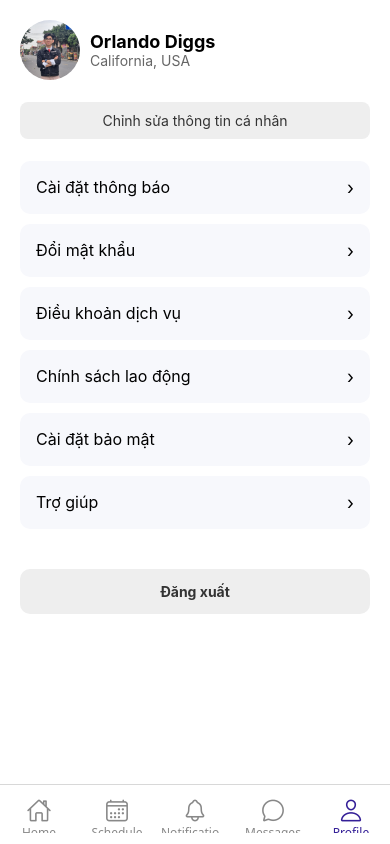
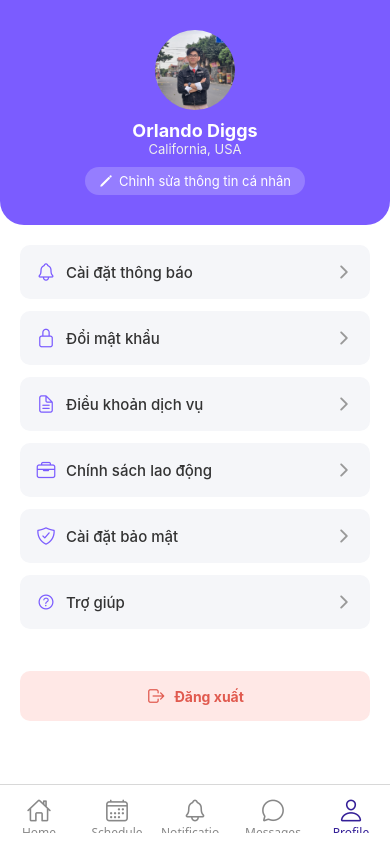
Before and after one commit to to-ten-hoang/FE_MAD_V2, a React Native app: screen /Profile in a window 390 px wide. Built offline with nearby package versions, Linux system fonts and the light colour scheme.

Commit message:
fix profile

```diff
--- a/package.json
+++ b/package.json
@@ -22,7 +22,8 @@
     "react-native-reanimated": "~3.16.1",
     "react-native-safe-area-context": "4.12.0",
     "react-native-screens": "~4.4.0",
-    "react-native-vector-icons": "^10.2.0"
+    "react-native-vector-icons": "^10.2.0",
+    "expo-linear-gradient": "~14.0.2"
   },
   "devDependencies": {
     "@babel/core": "^7.25.2",
--- a/screens/Profile/ProfileScreen.tsx
+++ b/screens/Profile/ProfileScreen.tsx
@@ -4,6 +4,7 @@ import {
 } from 'react-native';
 import { SafeAreaView } from 'react-native-safe-area-context';
 import { useNavigation } from '@react-navigation/native';
+import { Ionicons } from '@expo/vector-icons';
 import LogoutModal from './LogoutModal';
 
 const ProfileScreen = () => {
@@ -12,29 +13,32 @@ const ProfileScreen = () => {
 
   return (
     <SafeAreaView style={{ flex: 1, backgroundColor: '#fff' }}>
-      <ScrollView style={styles.container}>
-        <View style={styles.header}>
+      <ScrollView>
+        {/* Header Cover */}
+        <View style={styles.headerCover}>
           <Image source={require('../../assets/images/avatar.jpg')} style={styles.avatar} />
-          <View>
-            <Text style={styles.name}>Orlando Diggs</Text>
-            <Text style={styles.location}>California, USA</Text>
-          </View>
+          <Text style={styles.name}>Orlando Diggs</Text>
+          <Text style={styles.location}>California, USA</Text>
+
+          <TouchableOpacity style={styles.editButton} onPress={() => navigation.navigate('EditProfile')}>
+            <Ionicons name="pencil" size={14} color="#fff" />
+            <Text style={styles.editText}>Chỉnh sửa thông tin cá nhân</Text>
+          </TouchableOpacity>
         </View>
 
-        <TouchableOpacity style={styles.editButton} onPress={() => navigation.navigate('EditProfile')}>
-          <Text style={styles.editText}>Chỉnh sửa thông tin cá nhân</Text>
-        </TouchableOpacity>
-
+        {/* Menu */}
         <View style={styles.menu}>
-          <Item title="Cài đặt thông báo" onPress={() => navigation.navigate('NotificationSettings')} />
-          <Item title="Đổi mật khẩu" />
-          <Item title="Điều khoản dịch vụ" />
-          <Item title="Chính sách lao động" />
-          <Item title="Cài đặt bảo mật" />
-          <Item title="Trợ giúp" />
+          <MenuItem icon="notifications-outline" title="Cài đặt thông báo" onPress={() => navigation.navigate('NotificationSettings')} />
+          <MenuItem icon="lock-closed-outline" title="Đổi mật khẩu" />
+          <MenuItem icon="document-text-outline" title="Điều khoản dịch vụ" />
+          <MenuItem icon="briefcase-outline" title="Chính sách lao động" />
+          <MenuItem icon="shield-checkmark-outline" title="Cài đặt bảo mật" />
+          <MenuItem icon="help-circle-outline" title="Trợ giúp" />
         </View>
 
+        {/* Logout */}
         <TouchableOpacity style={styles.logoutBtn} onPress={() => setShowLogout(true)}>
+          <Ionicons name="log-out-outline" size={20} color="#e15a4f" />
           <Text style={styles.logoutText}>Đăng xuất</Text>
         </TouchableOpacity>
 
@@ -44,52 +48,104 @@ const ProfileScreen = () => {
   );
 };
 
-const Item = ({ title, onPress }: { title: string, onPress?: () => void }) => (
+const MenuItem = ({
+  icon,
+  title,
+  onPress,
+}: {
+  icon: any;
+  title: string;
+  onPress?: () => void;
+}) => (
   <TouchableOpacity style={styles.item} onPress={onPress}>
-    <Text style={styles.itemText}>{title}</Text>
-    <Text style={{ fontSize: 18 }}>›</Text>
+    <View style={styles.itemLeft}>
+      <Ionicons name={icon} size={20} color="#7b5cff" style={{ marginRight: 10 }} />
+      <Text style={styles.itemText}>{title}</Text>
+    </View>
+    <Ionicons name="chevron-forward" size={20} color="#999" />
   </TouchableOpacity>
 );
 
 export default ProfileScreen;
 
 const styles = StyleSheet.create({
-  container: { padding: 20 },
-  header: {
+  // Header cover with reduced height and better color
+  headerCover: {
+    backgroundColor: '#7b5cff',
+    borderBottomLeftRadius: 24,
+    borderBottomRightRadius: 24,
+    paddingVertical: 30,
+    paddingHorizontal: 20,
+    alignItems: 'center',
+  },
+  avatar: {
+    width: 80,
+    height: 80,
+    borderRadius: 40,
+    marginBottom: 10,
+  },
+  name: {
+    fontSize: 18,
+    fontWeight: 'bold',
+    color: '#fff',
+  },
+  location: {
+    fontSize: 13,
+    color: '#eee',
+    marginBottom: 10,
+  },
+  editButton: {
     flexDirection: 'row',
     alignItems: 'center',
-    marginBottom: 10
+    backgroundColor: 'rgba(255,255,255,0.2)',
+    paddingHorizontal: 14,
+    paddingVertical: 6,
+    borderRadius: 20,
   },
-  avatar: { width: 60, height: 60, borderRadius: 30, marginRight: 10 },
-  name: { fontSize: 18, fontWeight: 'bold' },
-  location: { color: '#666' },
-  editButton: {
-    backgroundColor: '#eee',
-    borderRadius: 8,
-    padding: 10,
-    alignItems: 'center',
-    marginVertical: 12
+  editText: {
+    color: '#fff',
+    marginLeft: 6,
+    fontSize: 13,
   },
-  editText: { color: '#333' },
-  menu: { marginVertical: 10 },
+
+  // Menu list
+  menu: {
+    paddingHorizontal: 20,
+    paddingTop: 20,
+  },
   item: {
-    backgroundColor: '#f7f8fc',
+    backgroundColor: '#f5f6f9',
     padding: 16,
     borderRadius: 10,
-    marginBottom: 10,
+    marginBottom: 12,
     flexDirection: 'row',
-    justifyContent: 'space-between'
+    justifyContent: 'space-between',
+    alignItems: 'center',
   },
-  itemText: { fontSize: 16 },
+  itemLeft: {
+    flexDirection: 'row',
+    alignItems: 'center',
+  },
+  itemText: {
+    fontSize: 15,
+    fontWeight: '500',
+    color: '#333',
+  },
+
+  // Logout button
   logoutBtn: {
-    marginTop: 20,
-    backgroundColor: '#eee',
+    flexDirection: 'row',
+    justifyContent: 'center',
+    alignItems: 'center',
+    backgroundColor: '#ffe8e6',
+    padding: 14,
     borderRadius: 10,
-    padding: 14,
-    alignItems: 'center'
+    marginHorizontal: 20,
+    marginTop: 30,
   },
   logoutText: {
-    color: '#333',
-    fontWeight: 'bold'
-  }
+    color: '#e15a4f',
+    fontWeight: 'bold',
+    marginLeft: 8,
+  },
 });
```
Also changed, not shown: 1 other file (tests, documents, lock files or other folders).
